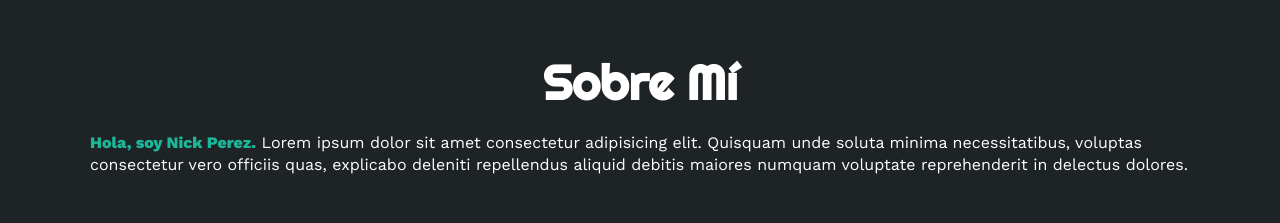
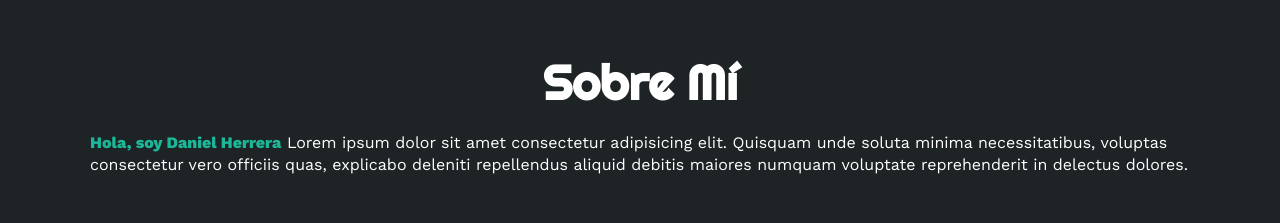
Before and after one commit to danihrivera/Portfolio-, a plain HTML site: page index.html in a window 1280 px wide. Shown: the part 1940-2163 px from the top of the page. Drawn offline with nearby package versions, Linux system fonts and the light colour scheme.

Commit message:
cambio nombre de usuario

```diff
--- a/index.html
+++ b/index.html
@@ -118,7 +118,7 @@
      <section id="sobremi" class="sobremi">
         <div class="contenido-seccion">
             <h2>Sobre Mí</h2>
-            <p><span>Hola, soy Nick Perez.</span> Lorem ipsum dolor sit amet consectetur adipisicing elit. Quisquam unde soluta minima necessitatibus, voluptas consectetur vero officiis quas, explicabo deleniti repellendus aliquid debitis maiores numquam voluptate reprehenderit in delectus dolores.</p>
+            <p><span>Hola, soy Daniel Herrera</span> Lorem ipsum dolor sit amet consectetur adipisicing elit. Quisquam unde soluta minima necessitatibus, voluptas consectetur vero officiis quas, explicabo deleniti repellendus aliquid debitis maiores numquam voluptate reprehenderit in delectus dolores.</p>
 
         </div>
     </section>
```
